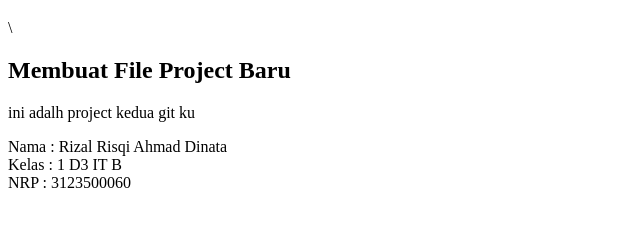
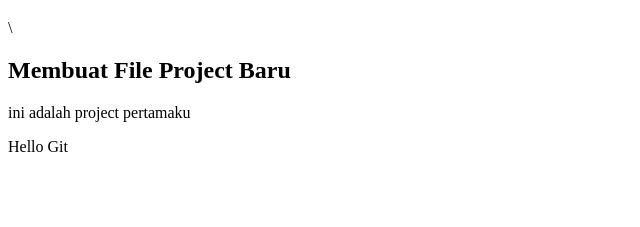
Before and after one commit to rijuldnt/web_git, a plain HTML site: page index.html in a window 1280 px wide. Shown: the part 61-288 px from the top of the page, without its empty margins (0-640 px from the left). Drawn offline with Linux system fonts and the light colour scheme.

Commit message:
Update index.html
change <p>

```diff
--- a/index.html
+++ b/index.html
@@ -9,8 +9,8 @@
 
     <h1>Git Project Pertamaku d</h1>\
     <h2>Membuat File Project Baru</h2>
-    <p>ini adalh project kedua git ku</p>
-    <p>Nama : Rizal Risqi Ahmad Dinata<br>Kelas : 1 D3 IT B<br>NRP : 3123500060</p>
+    <p>ini adalah project pertamaku</p>
+    <p>Hello Git</p>
 </body>
 
 </html>
```
